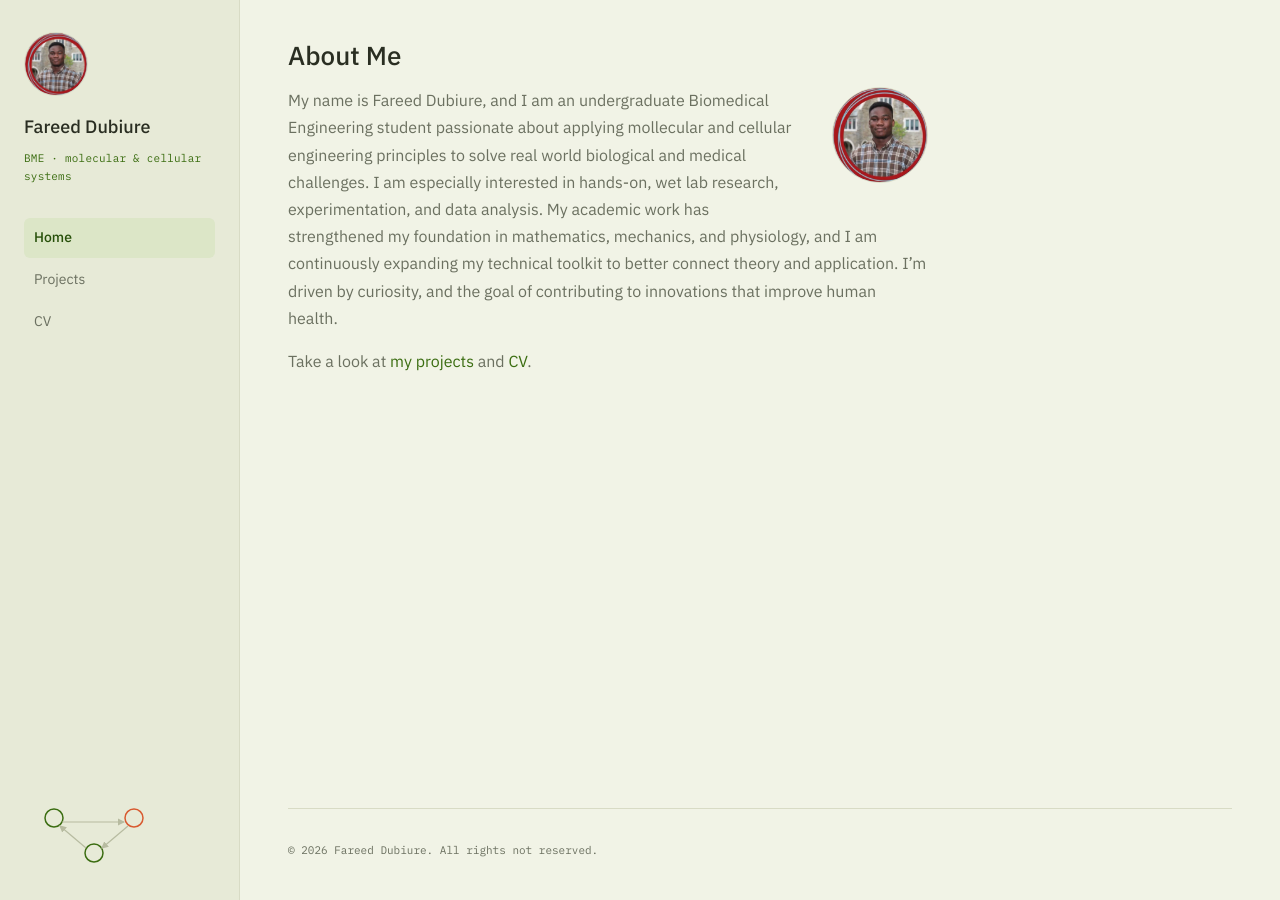
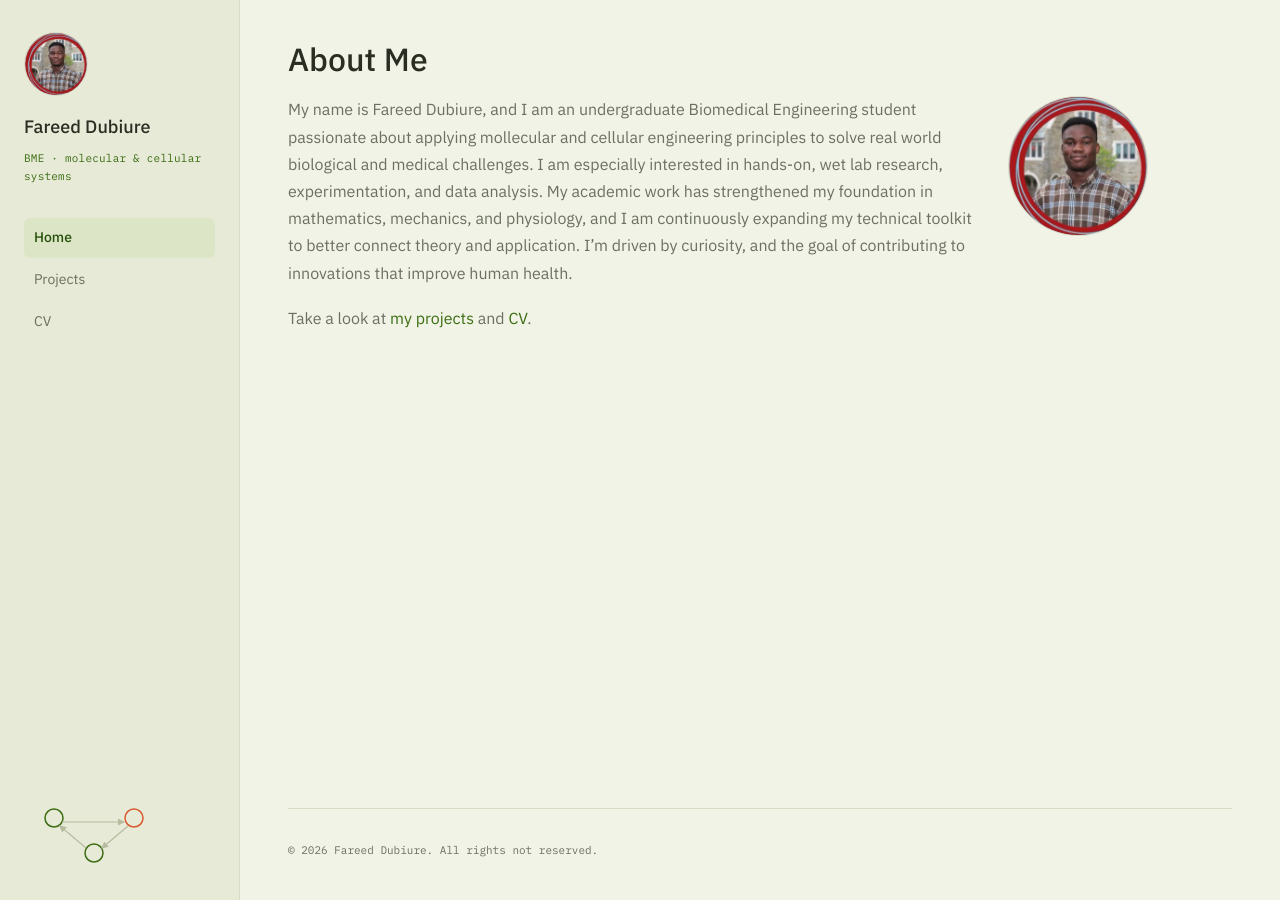
Before and after one commit to Fraede/Portfolio, a Jekyll site: the page built from index.md, in a window 1280 px wide. Built offline with Jekyll 4.4.1, drawn with Linux system fonts in a browser that asks for light colours.

Commit message:
Update styles for content layout and typography
Increased max-widths, font sizes, and margins for various elements. Adjusted profile image size and gallery item dimensions.

```diff
--- a/assets/css/main.css
+++ b/assets/css/main.css
@@ -102,26 +102,26 @@ a:hover { text-decoration: underline; }
   min-height: 100vh;
 }
 
-.content { flex: 1; max-width: 640px; }
+.content { flex: 1; max-width: 860px; }
 
 .content h2 {
-  font-size: 26px;
+  font-size: 32px;
   font-weight: 500;
-  margin: 0 0 16px;
+  margin: 0 0 18px;
 }
 
-.content h3 { font-size: 18px; font-weight: 500; margin: 32px 0 12px; }
+.content h3 { font-size: 20px; font-weight: 500; margin: 32px 0 12px; }
 
-.content p { color: var(--text-secondary); margin: 0 0 16px; }
+.content p { color: var(--text-secondary); margin: 0 0 18px; font-size: 16px; }
 
 .profile-image {
-  width: 96px;
-  height: 96px;
+  width: 140px;
+  height: 140px;
   border-radius: 50%;
   object-fit: cover;
   border: 1px solid var(--border);
   float: right;
-  margin: 0 0 16px 24px;
+  margin: 0 0 20px 32px;
 }
 
 .content img:not(.profile-image) {
@@ -173,11 +173,11 @@ a:hover { text-decoration: underline; }
 
 .project-gallery {
   display: grid;
-  grid-template-columns: repeat(auto-fit, minmax(220px, 1fr));
-  gap: 20px;
+  grid-template-columns: repeat(auto-fit, minmax(260px, 1fr));
+  gap: 24px;
   list-style: none;
   padding: 0;
-  max-width: 700px;
+  max-width: 860px;
 }
 
 .gallery-item {
@@ -192,7 +192,7 @@ a:hover { text-decoration: underline; }
 
 .content .gallery-item img {
   width: 100%;
-  height: 130px;
+  height: 170px;
   object-fit: cover;
   display: block;
   border-radius: 0;
```
